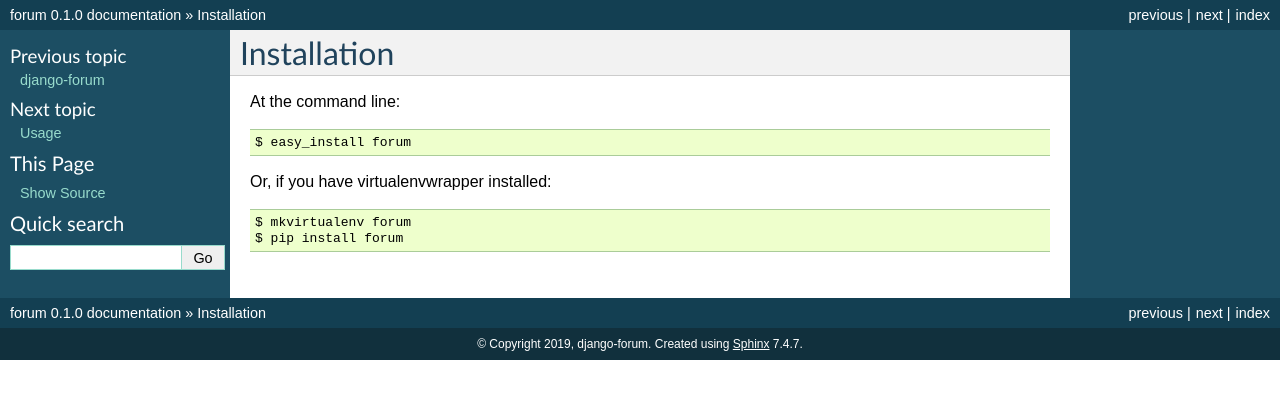
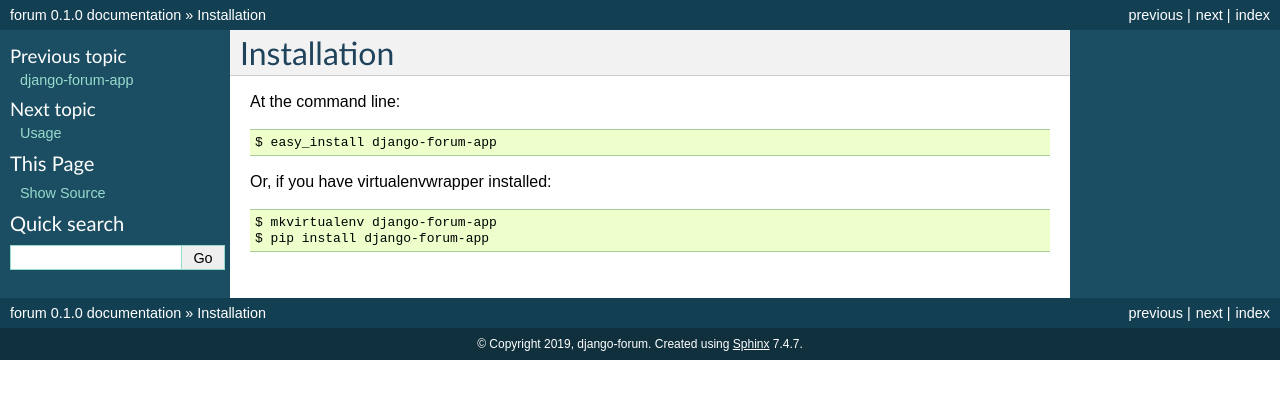
Before and after one commit to exolever/django-forum, a Sphinx documentation site: the page built from docs/installation.rst, in a window 1280 px wide. Shown: the top 399 px of the page. Built offline with Sphinx 7.4.7, drawn with Linux system fonts in a browser that asks for light colours.

Commit message:
Update app name

```diff
--- a/README.rst
+++ b/README.rst
@@ -1,5 +1,5 @@
 =============================
-django-forum
+django-forum-app
 =============================
 
 .. image:: https://badge.fury.io/py/django-forum-app.svg
@@ -32,7 +32,7 @@
 
 Install django-forum::
 
-    pip install django-forum
+    pip install django-forum-app
 
 Add it to your `INSTALLED_APPS`:
 
--- a/docs/index.rst
+++ b/docs/index.rst
@@ -16,4 +16,3 @@
    usage
    contributing
    authors
-   history
--- a/docs/installation.rst
+++ b/docs/installation.rst
@@ -4,9 +4,9 @@
 
 At the command line::
 
-    $ easy_install forum
+    $ easy_install django-forum-app
 
 Or, if you have virtualenvwrapper installed::
 
-    $ mkvirtualenv forum
-    $ pip install forum
+    $ mkvirtualenv django-forum-app
+    $ pip install django-forum-app
--- a/docs/usage.rst
+++ b/docs/usage.rst
@@ -8,7 +8,7 @@
 
     INSTALLED_APPS = (
         ...
-        'forum.apps.ForumConfig',
+        'forum',
         ...
     )
 
@@ -16,11 +16,11 @@
 
 .. code-block:: python
 
-    from forum import urls as forum_urls
+    from forum import urls
 
 
     urlpatterns = [
         ...
-        url(r'^', include(forum_urls)),
+        url(r'^', include(forum.urls)),
         ...
     ]
```
